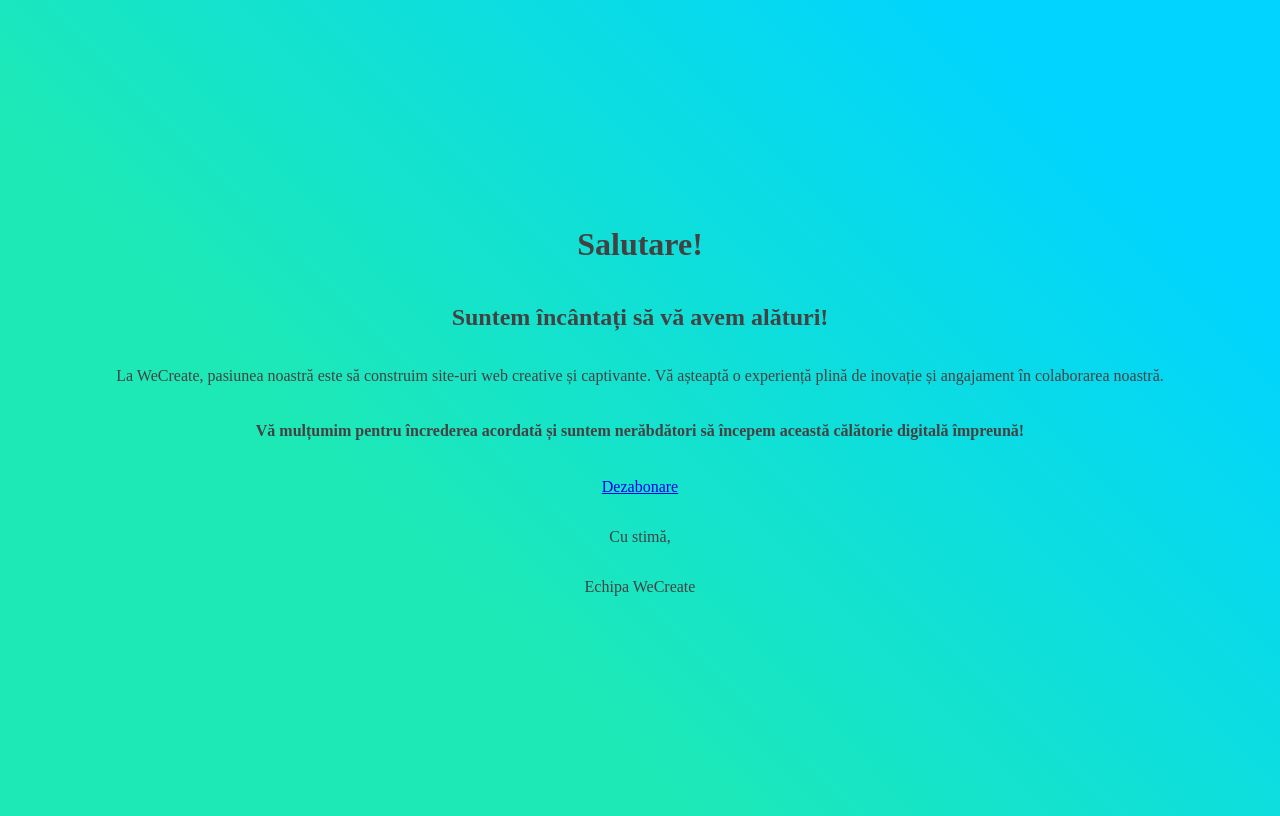
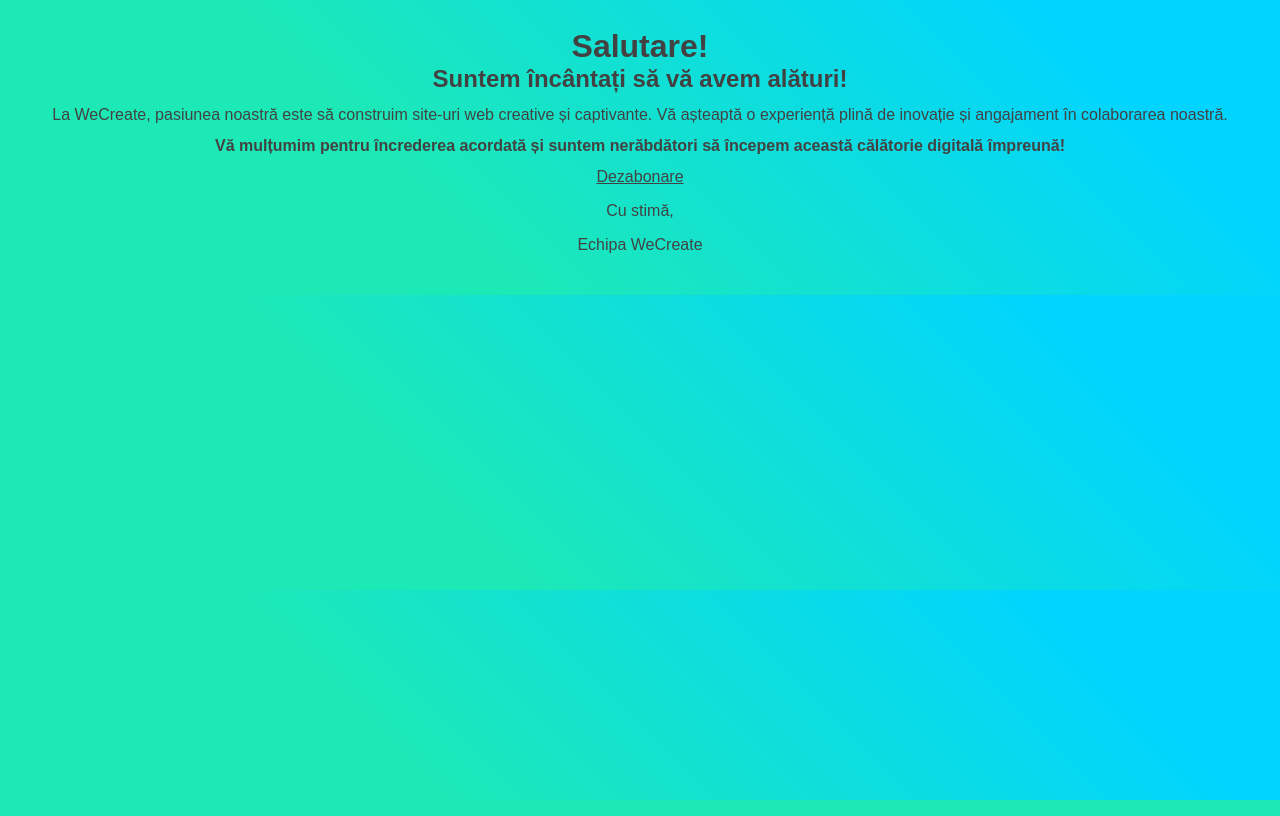
Before and after one commit to vikimola/WeCreateFrontBack, a Django app: template Backend/BackendProject/templates/subscribe_email.html in a window 1280 px wide. Run offline with Django 4.2, Linux system fonts and the light colour scheme; the template is opened without the code that fills it, so the values that code supplies are empty.

Commit message:
solved error at subscribing

```diff
--- a/Backend/BackendProject/BackendApp/models.py
+++ b/Backend/BackendProject/BackendApp/models.py
@@ -26,8 +26,6 @@ class NewsletterUser(models.Model):
 
     def __str__(self):
         return self.email
-
-
 class Newsletter(models.Model):
     EMAIL_STATUS_CHOICES = (
         ('Draft', 'Draft'),
--- a/Backend/BackendProject/BackendApp/serializers.py
+++ b/Backend/BackendProject/BackendApp/serializers.py
@@ -12,8 +12,6 @@ class NewsletterUserSignUpSerializer(serializers.ModelSerializer):
     class Meta:
         model = NewsletterUser
         fields = '__all__'
-
-
 class NewsletterCreationSerializer(serializers.ModelSerializer):
     class Meta:
         model = Newsletter
--- a/Backend/BackendProject/templates/subscribe_email.html
+++ b/Backend/BackendProject/templates/subscribe_email.html
@@ -1,38 +1,92 @@
+<!--<!DOCTYPE html>-->
+<!--<html lang="en">-->
+<!--<head>-->
+<!--    <meta charset="UTF-8">-->
+<!--    <title>Title</title>-->
+<!--</head>-->
+<!--<html>-->
+<!--  <head>-->
+<!--    <style>-->
+<!--      body {-->
+<!--        display: flex;-->
+<!--      	flex-direction: column;-->
+<!--        justify-content: center;-->
+<!--        align-items: center;-->
+<!--        height: 100vh;-->
+<!--        background: linear-gradient(45deg, rgba(29, 233, 182, 1) 33%, rgba(0, 212, 255, 1) 85%);-->
+<!--      	padding-left: 1rem;-->
+<!--     	padding-right: 1rem;-->
+<!--      }-->
+
+
+<!--      h1, h2, h3, h4, p {-->
+<!--        color: #424242;-->
+<!--      	text-align: center;-->
+<!--      }-->
+
+<!--    </style>-->
+<!--  </head>-->
+<!--  <body>-->
+<!--    <h1>Salutare!</h1>-->
+<!--    <h2>Suntem încântați să vă avem alături!</h2>-->
+<!--    <p>La WeCreate, pasiunea noastră este să construim site-uri web creative și captivante. Vă așteaptă o experiență plină de inovație și angajament în colaborarea noastră.</p>-->
+<!--    <h4>Vă mulțumim pentru încrederea acordată și suntem nerăbdători să începem această călătorie digitală împreună!</h4>-->
+<!--    <p><a href="http://127.0.0.1:8000/newsletter/unsubscribe/">Dezabonare</a></p>-->
+<!--    <p>Cu stimă,</p>-->
+<!--    <p>Echipa WeCreate</p>-->
+<!--  </body>-->
+<!--</html>-->
+
 <!DOCTYPE html>
 <html lang="en">
 <head>
     <meta charset="UTF-8">
-    <title>Title</title>
-</head>
-<html>
-  <head>
+    <meta name="viewport" content="width=device-width, initial-scale=1.0">
+    <title>WeCreate - Bine ați venit!</title>
     <style>
         body {
-        display: flex;
-      	flex-direction: column;
-        justify-content: center;
-        align-items: center;
-        height: 100vh;
+            /*margin: 0;*/
+            /*padding: 0;*/
+            font-family: Arial, sans-serif;
             background: linear-gradient(45deg, rgba(29, 233, 182, 1) 33%, rgba(0, 212, 255, 1) 85%);
-      	padding-left: 1rem;
-     	padding-right: 1rem;
         }
 
-
-      h1, h2, h3, h4, p {
+        .container {
+            margin: 0;
+            padding: 20px;
+            text-align: center;
             color: #424242;
-      	text-align: center;
         }
 
+        h1, h2, h3, h4 {
+            margin: 0;
+            padding: 0;
+            color: #424242;
+            font-weight: bold;
+        }
+
+        p {
+            margin: 10px 0;
+            padding: 0;
+            color: #424242;
+            line-height: 1.5;
+        }
+
+        a {
+            color: #424242;
+            text-decoration: underline;
+        }
     </style>
 </head>
 <body>
+    <div class="container">
         <h1>Salutare!</h1>
         <h2>Suntem încântați să vă avem alături!</h2>
         <p>La WeCreate, pasiunea noastră este să construim site-uri web creative și captivante. Vă așteaptă o experiență plină de inovație și angajament în colaborarea noastră.</p>
         <h4>Vă mulțumim pentru încrederea acordată și suntem nerăbdători să începem această călătorie digitală împreună!</h4>
-    <p><a href="http://127.0.0.1:8000/newsletter/unsubscribe/">Dezabonare</a></p>
+        <p><a href="http://127.0.0.1:8000/backend/api/newsletter/unsubscribe/">Dezabonare</a></p>
         <p>Cu stimă,</p>
         <p>Echipa WeCreate</p>
+    </div>
 </body>
 </html>
--- a/Frontend/frontend/src/static/components/cookiePopup.js
+++ b/Frontend/frontend/src/static/components/cookiePopup.js
@@ -31,11 +31,11 @@ function CookieConsent() {
     }, []);
 
     const acceptCookies = () => {
-        Cookies.set('cookieConsentAccepted', 'true', { expires: 365 }); // Set cookie for 1 year
+        Cookies.set('cookieConsentAccepted', 'true', { expires: 365 });
         setShowConsent(false);
     };
     const rejectCookies = () => {
-        Cookies.set('cookieConsentAccepted', 'false', { expires: 365 }); // Set cookie for 1 year
+        Cookies.set('cookieConsentAccepted', 'false', { expires: 365 });
         setShowConsent(false);
     };
     const handleClose = () => {
--- a/Frontend/frontend/src/static/components/page1.js
+++ b/Frontend/frontend/src/static/components/page1.js
@@ -79,6 +79,8 @@ export default function Page1(props) {
 
             </Grid>
 
+<br/>
+<br/>
 
             <Grid container item xs={12} className="page1-bottom">
 
--- a/Frontend/frontend/src/static/pages/contact.js
+++ b/Frontend/frontend/src/static/pages/contact.js
@@ -38,9 +38,9 @@ export default function Contact(props) {
         });
     };
 
-    const handleSubmit = async (formData) => {
+    const handleSubmit = async () => {
         try {
-            await axios.post('backend/api/create_message/', formData);
+            await axios.post('http://localhost:8000/backend/api/create_message/', formData);
             const messageS = <FormattedMessage id='contact.sub.alert.succ'/>
             setSuccessMessage(messageS);
             setOpenSuccess(true);
--- a/Frontend/frontend/src/static/pages/gdpr.js
+++ b/Frontend/frontend/src/static/pages/gdpr.js
@@ -36,7 +36,9 @@ export default function Gdpr(props) {
                     <br/>
                     <br/>
                     <FormattedMessage  id="gdpr.info.collect.3.title"
-                                      defaultMessage="The following types of personal information can be collected, stored, and used:"/>
+                                      defaultMessage="The following types
+                                      of personal information can be collected,
+                                      stored, and used:"/>
                     <ul>
                         <li>
                             <FormattedMessage id="gdpr.info.collect.3.email"/>
--- a/Frontend/frontend/src/static/pages/newsletterUnsubscribe.js
+++ b/Frontend/frontend/src/static/pages/newsletterUnsubscribe.js
@@ -30,7 +30,7 @@ export default function NewsletterUnsubscribe(props) {
 
     const handleSubmit = async (formData) => {
         try {
-            await axios.post('backend/api/newsletter/unsubscribe/', formData);
+            await axios.post('http://127.0.0.1:8000/backend/api/newsletter/unsubscribe/', formData);
             const messageS = <FormattedMessage id='newsletter.unsub.alert.succ'/>
             setSuccessMessage(messageS);
             setOpenSuccess(true);
```
Also changed, not shown: Backend/BackendProject/BackendApp/views.py (+9 -22 lines), Backend/BackendProject/BackendProject/settings.py (+6 -7 lines), Frontend/frontend/src/static/pages/services.js (+4 -6 lines), Backend/BackendProject/db.sqlite3. Lines whose indentation alone changed are shown as unchanged.
